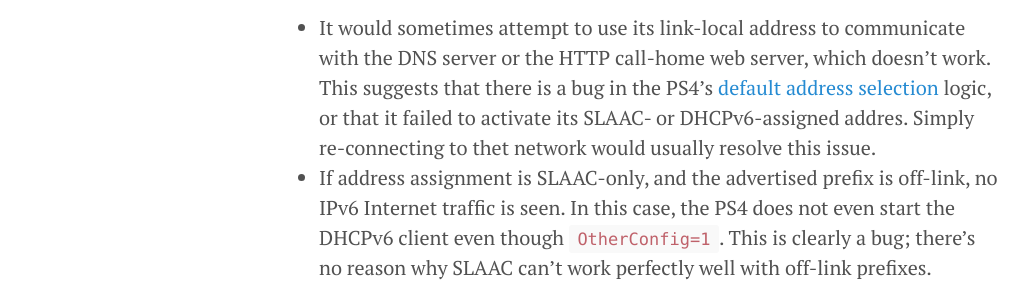
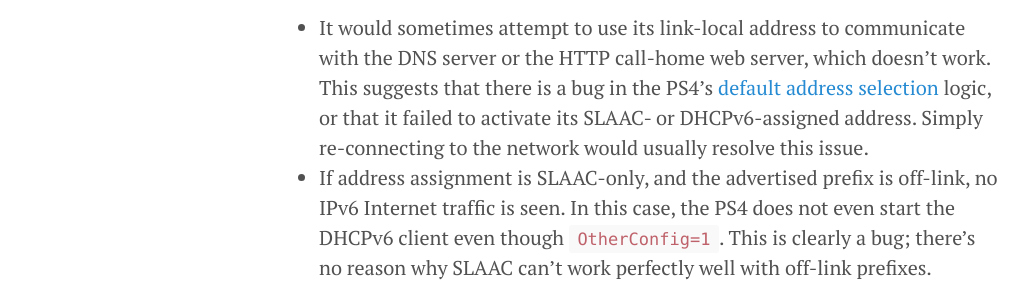
Before and after one commit to toreanderson/toreanderson.github.io, a Jekyll site: the page built from _posts/2016-06-15-ipv6-support-in-the-playstation-4.markdown, in a window 1280 px wide and 900 px high, scrolled down 3355 px. Shown: the part 186-486 px from the top of the window, without its empty margins (1-1029 px from the left). Built offline with Jekyll 4.4.1, drawn with Linux system fonts in a browser that asks for light colours.

Commit message:
fix a couple of typos

```diff
--- a/_posts/2016-06-15-ipv6-support-in-the-playstation-4.markdown
+++ b/_posts/2016-06-15-ipv6-support-in-the-playstation-4.markdown
@@ -105,7 +105,7 @@
   the DNS server or the HTTP call-home web server, which doesn't work. This
   suggests that there is a bug in the PS4's [default address
   selection](http://tools.ietf.org/html/rfc6724) logic, or that it failed to
-  activate its SLAAC- or DHCPv6-assigned addres. Simply re-connecting to thet
+  activate its SLAAC- or DHCPv6-assigned address. Simply re-connecting to the
   network would usually resolve this issue.
 * If address assignment is SLAAC-only, and the advertised prefix is off-link,
   no IPv6 Internet traffic is seen. In this case, the PS4 does not even start
```
